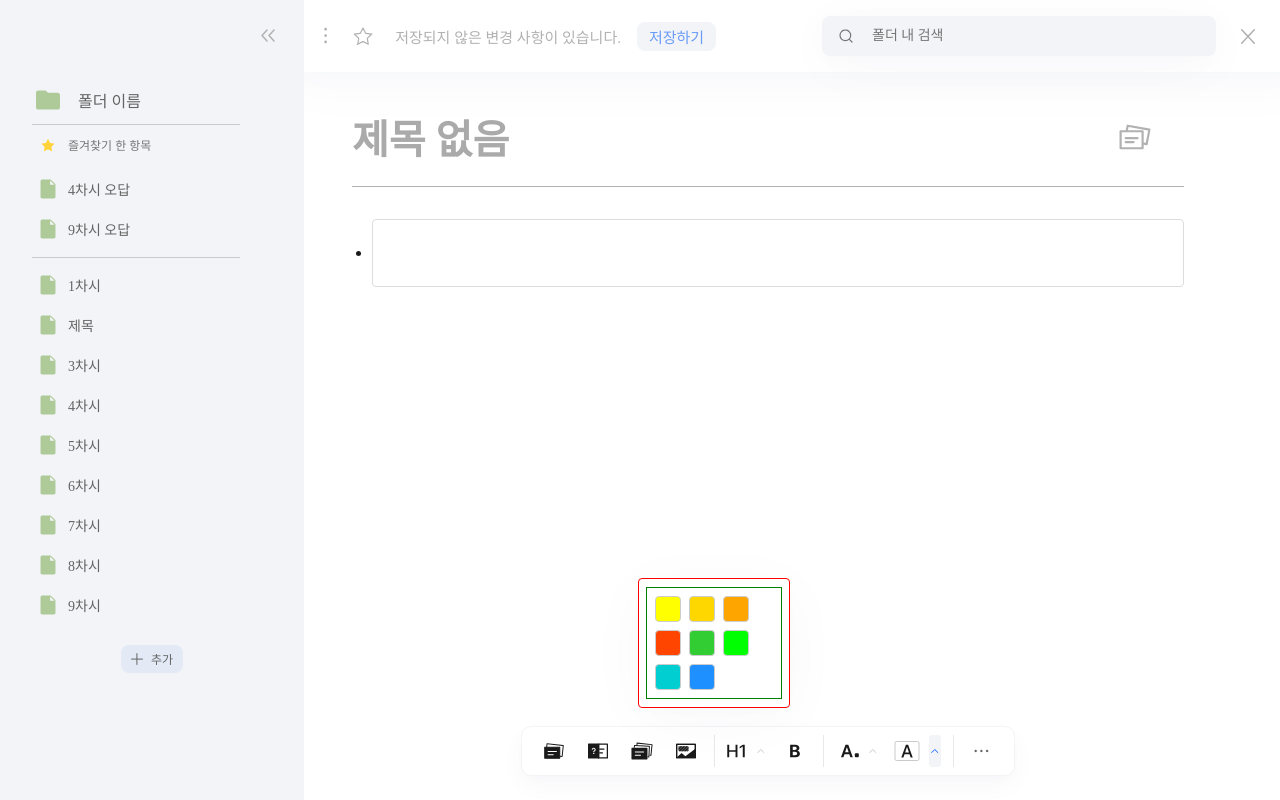
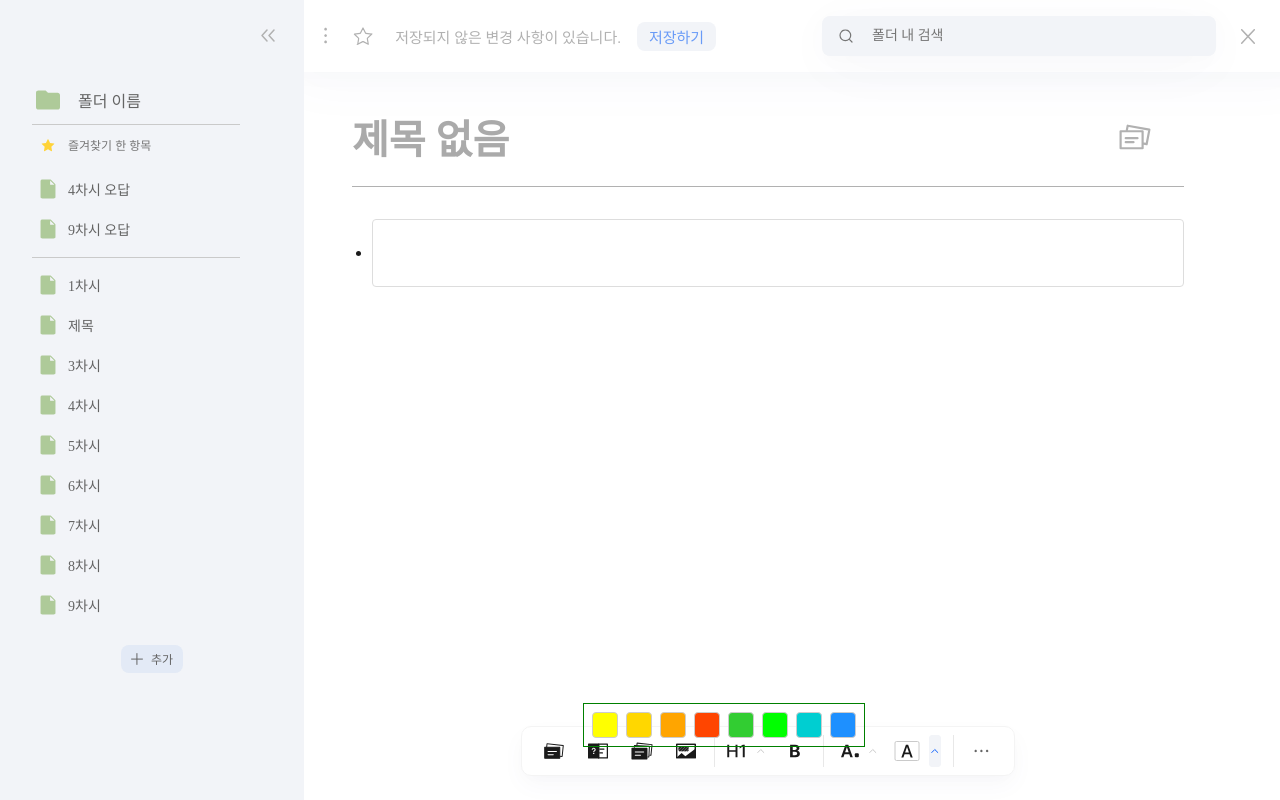
Before and after one commit to UMC-CARDIFY/Client-V1, a React (Vite) app: page /note-editor in a window 1280 px wide. Both pictures are taken after a click on the icon 906 px from the left and 751 px from the top of the page. Built offline with nearby package versions, Linux system fonts and the light colour scheme.

Commit message:
style: 텍스트 컬러 팔레트 위치 고정

```diff
--- a/src/pages/NoteEditor/components/Editor/Toolbar/components/ToolbarItem/ColorPalette/TextColorPalette.jsx
+++ b/src/pages/NoteEditor/components/Editor/Toolbar/components/ToolbarItem/ColorPalette/TextColorPalette.jsx
@@ -4,8 +4,6 @@ import PropTypes from 'prop-types';
 
 const PaletteContainer = styled.div`
   position: absolute;
-  top: -5rem;
-  left: -15.7rem;
   display: flex;
   padding: var(--UI-Component-None, 0.4375rem) var(--UI-Component-None, 0.5rem);
   justify-content: center;
--- a/src/pages/NoteEditor/components/Editor/Toolbar/components/ToolbarItem/HighlightColorButton.jsx
+++ b/src/pages/NoteEditor/components/Editor/Toolbar/components/ToolbarItem/HighlightColorButton.jsx
@@ -1,6 +1,6 @@
 import { useState, useRef, useEffect } from 'react';
 import PropTypes from 'prop-types';
-import { ColorPaletteItem, ColorDropDownButton, DropDownMenu } from './style/ToolbarStyles';
+import { ColorPaletteItem, ColorDropDownButton, ColorDropDownMenu } from './style/ToolbarStyles';
 import HighlightColorPalette from './ColorPalette/HighlightColorPalette';
 
 const HighlightColorButton = ({ onSelectColor }) => {
@@ -37,9 +37,9 @@ const HighlightColorButton = ({ onSelectColor }) => {
         </svg>
       </ColorDropDownButton>
       {isDropDownOpen && (
-        <DropDownMenu ref={dropDownRef}>
+        <ColorDropDownMenu ref={dropDownRef}>
           <HighlightColorPalette onSelectColor={onSelectColor} />
-        </DropDownMenu>
+        </ColorDropDownMenu>
       )}
     </ColorPaletteItem>
   );
--- a/src/pages/NoteEditor/components/Editor/Toolbar/components/ToolbarItem/TextColorButton.jsx
+++ b/src/pages/NoteEditor/components/Editor/Toolbar/components/ToolbarItem/TextColorButton.jsx
@@ -1,24 +1,21 @@
 import { useState, useRef, useEffect } from 'react';
-import ReactDOM from 'react-dom';
 import PropTypes from 'prop-types';
-import { ColorPaletteItem, ColorDropDownButton } from './style/ToolbarStyles';
-import ColorPalette from './ColorPalette/TextColorPalette'; // Assuming you have a ColorPalette component
+import { ColorPaletteItem, ColorDropDownButton, ColorDropDownMenu } from './style/ToolbarStyles';
+import ColorPalette from './ColorPalette/TextColorPalette';
 
 const TextColorButton = ({ onSelectColor }) => {
   const [isColorPaletteOpen, setIsColorPaletteOpen] = useState(false);
-  const colorPaletteRef = useRef(null);
   const buttonRef = useRef(null);
 
   const toggleColorPalette = () => {
-    setIsColorPaletteOpen(!isColorPaletteOpen);
+    setIsColorPaletteOpen(prevState => !prevState); // 버튼을 클릭할 때마다 열리고 닫히도록 설정
   };
 
   const handleClickOutside = (event) => {
     if (
-      colorPaletteRef.current && !colorPaletteRef.current.contains(event.target) &&
       buttonRef.current && !buttonRef.current.contains(event.target)
     ) {
-      setIsColorPaletteOpen(false);
+      setIsColorPaletteOpen(false); // 외부 클릭 시 닫힘
     }
   };
 
@@ -31,13 +28,26 @@ const TextColorButton = ({ onSelectColor }) => {
 
   return (
     <>
-      <ColorPaletteItem ref={buttonRef} onClick={toggleColorPalette}>
-        <svg xmlns="http://www.w3.org/2000/svg" width="25" height="14" viewBox="0 0 25 14" fill="none">
+      <ColorPaletteItem ref={buttonRef}>
+        <svg
+          xmlns="http://www.w3.org/2000/svg"
+          width="25"
+          height="14"
+          viewBox="0 0 25 14"
+          fill="none"
+          onClick={toggleColorPalette} // 글씨 색 아이콘 클릭 시 드롭다운 토글
+        >
           <path d="M7.44336 13.3633H5L9.48242 0.636719H12.2949L16.7949 13.3633H14.3516L13.2969 10.2168H8.49805L7.44336 13.3633ZM9.11328 8.37109H12.6816L10.9414 3.23828H10.8359L9.11328 8.37109Z" fill="#1A1A1A"/>
           <rect x="18.7949" y="9.36328" width="4" height="4" rx="1" fill="#1A1A1A"/>
         </svg>
         <ColorDropDownButton onClick={toggleColorPalette} isActive={isColorPaletteOpen}>
-          <svg xmlns="http://www.w3.org/2000/svg" width="12" height="32" viewBox="0 0 12 32" fill="none">
+          <svg
+            xmlns="http://www.w3.org/2000/svg"
+            width="12"
+            height="32"
+            viewBox="0 0 12 32"
+            fill="none"
+          >
             <rect width="12" height="32" rx="4" fill={isColorPaletteOpen ? "#F2F4F8" : "transparent"}/>
             <path d="M2.79492 17.5L5.79492 14.5L8.79492 17.5" stroke={isColorPaletteOpen ? "#0F62FE" : "#CACACA"} strokeLinecap="round" strokeLinejoin="round"/>
           </svg>
@@ -45,17 +55,9 @@ const TextColorButton = ({ onSelectColor }) => {
       </ColorPaletteItem>
 
       {isColorPaletteOpen &&
-        ReactDOM.createPortal(
-          <div ref={colorPaletteRef} style={{
-            position: 'absolute',
-            top: buttonRef.current?.getBoundingClientRect().bottom + window.scrollY,
-            left: buttonRef.current?.getBoundingClientRect().left + window.scrollX,
-            zIndex: 1000,
-          }}>
-            <ColorPalette onSelectColor={onSelectColor} />
-          </div>,
-          document.body
-        )
+        <ColorDropDownMenu>
+          <ColorPalette onSelectColor={onSelectColor} />
+        </ColorDropDownMenu>
       }
     </>
   );
--- a/src/pages/NoteEditor/components/Editor/Toolbar/components/ToolbarItem/style/ToolbarStyles.jsx
+++ b/src/pages/NoteEditor/components/Editor/Toolbar/components/ToolbarItem/style/ToolbarStyles.jsx
@@ -121,3 +121,16 @@ export const ColorPaletteItem = styled.div`
 export const ColorDropDownButton = styled(DropDownButton)`
   margin-left: 0.38rem;
 `;
+
+export const ColorDropDownMenu = styled.div`
+  position: absolute;
+  top: -1.5rem;
+  left: 3.8rem;
+  z-index: 10;
+  display: flex;
+  flex-direction: column;
+  display: flex;
+  justify-content: center;
+  align-items: flex-start;
+  background: transparent;
+`;
```
